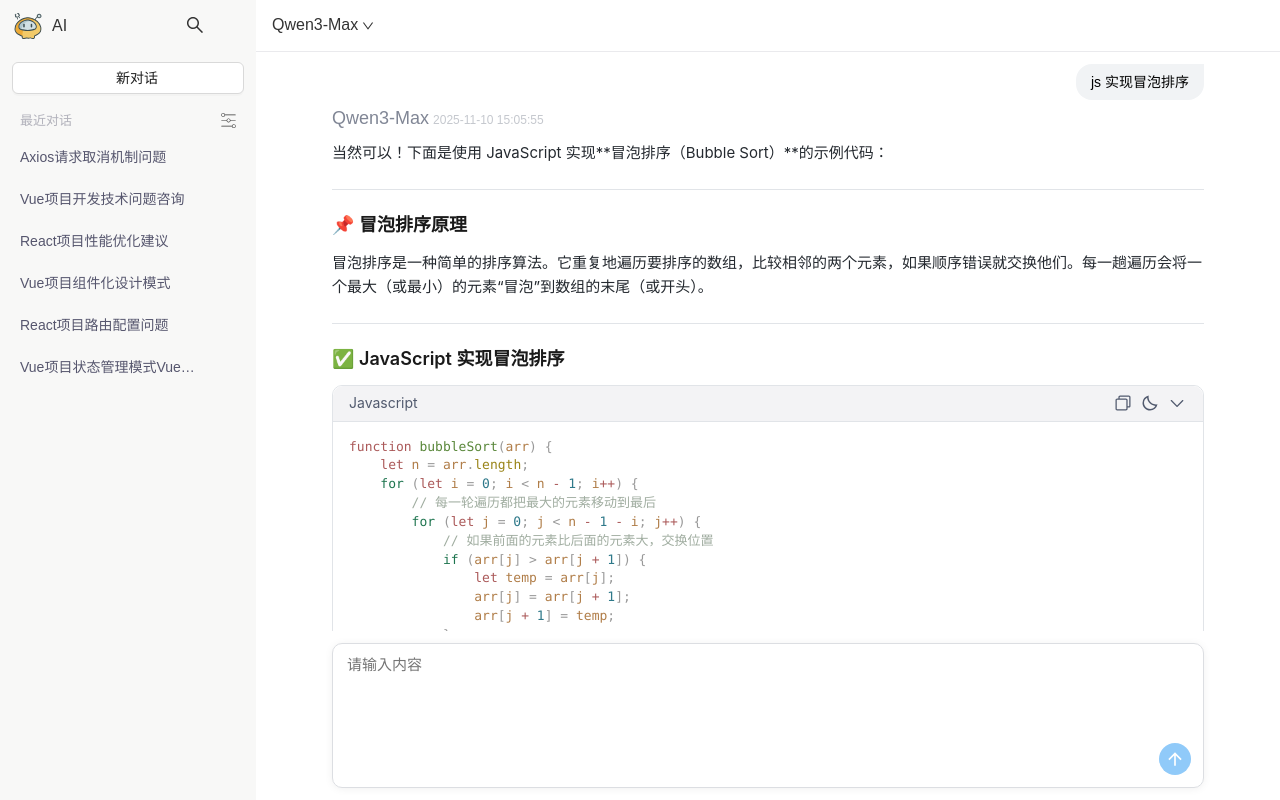
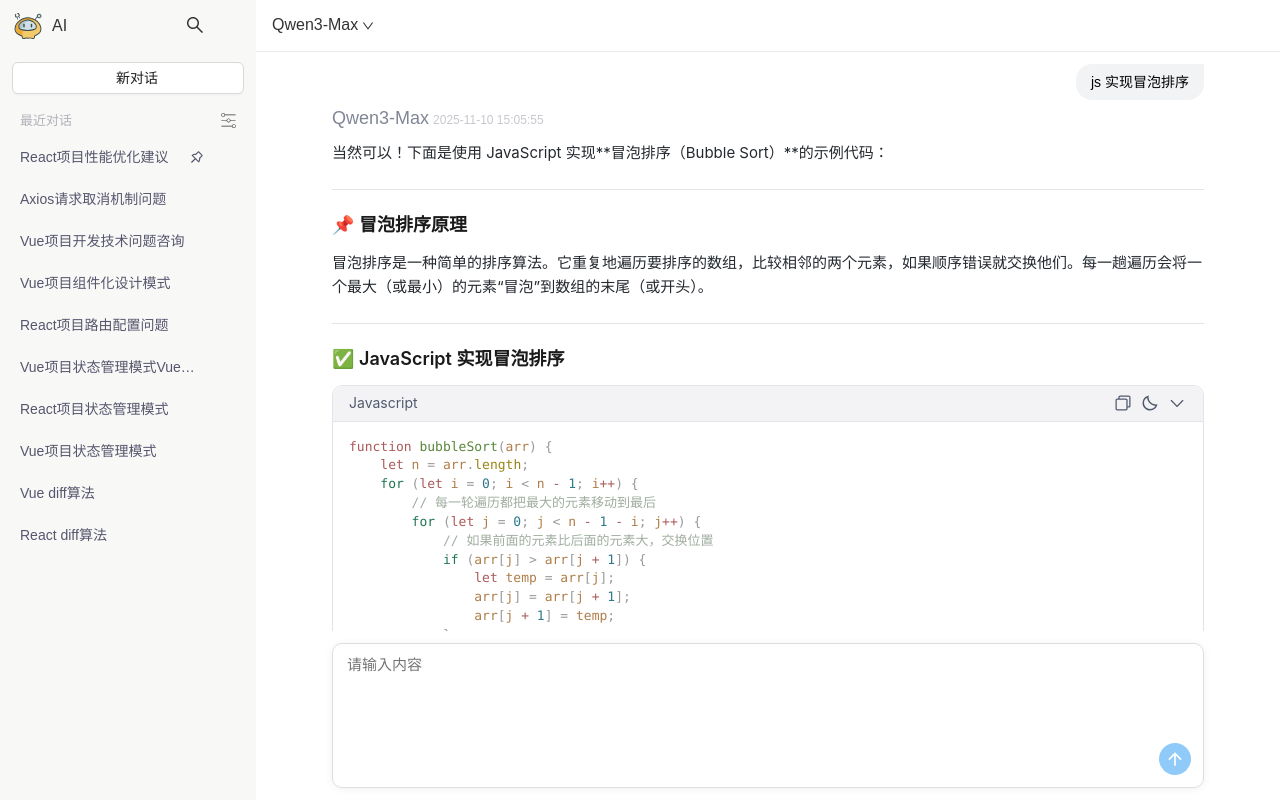
Before and after one commit to 312472644/ai-chat-completions, a Vue app: page / in a window 1280 px wide. Built offline with nearby package versions, Linux system fonts and the light colour scheme.

Commit message:
feat(mock): 添加模型列表和聊天记录列表的mock数据

```diff
--- a/src/layout/chat-list/chat-item-dropdown.vue
+++ b/src/layout/chat-list/chat-item-dropdown.vue
@@ -6,9 +6,9 @@
     <template #overlay>
       <a-menu class="chat-menu">
         <a-menu-item>
-          <view class="chat-menu-item">
+          <view class="chat-menu-item" @click="handlePinChat">
             <PushpinOutlined />
-            <span>置顶此对话</span>
+            <span>{{ props.item.isPinned ? '取消置顶' : '置顶此对话' }}</span>
           </view>
         </a-menu-item>
         <a-menu-item>
@@ -33,7 +33,7 @@
   </a-dropdown>
 </template>
 <script setup>
-import { h } from 'vue';
+import { h, defineEmits, watch } from 'vue';
 import {
   EllipsisOutlined,
   PushpinOutlined,
@@ -48,6 +48,67 @@ import {
   MenuItem as AMenuItem,
   SubMenu as ASubMenu,
 } from 'ant-design-vue';
+
+const emit = defineEmits(['pinned']);
+
+const props = defineProps({
+  item: {
+    type: Object,
+    required: true,
+    default: () => {},
+  },
+  list: {
+    type: Array,
+    required: true,
+    default: () => [],
+  },
+});
+
+let originList = [];
+
+/**
+ * 置顶对话后，需要重新排序
+ * 1、如果a,b已经置顶，那么排到数组前面后在根据originList的index排序
+ * 2、如果a,b都没有置顶，那么根据originList的index排序
+ * 3、如果a置顶,b没有置顶，那么a排到数组前面
+ * 4、如果a没有置顶,b置顶，那么b排到数组前面
+ * @param list
+ */
+function sortList(list) {
+  return list.toSorted((a, b) => {
+    const aIndex = originList.findIndex(item => item.id === a.id);
+    const bIndex = originList.findIndex(item => item.id === b.id);
+    if (a.isPinned && !b.isPinned) return -1;
+    if (!a.isPinned && b.isPinned) return 1;
+    return aIndex - bIndex;
+  });
+}
+
+function handlePinChat() {
+  const originIndex = originList.findIndex(item => item.id === props.item.id);
+  if (originIndex === -1) return;
+  const list = (props.list || []).map((item, index) => {
+    if (item.id === props.item.id) {
+      item.isPinned = !item.isPinned;
+    }
+    return item;
+  });
+  const sortedList = sortList(list);
+  const activeIndex = sortedList.findIndex(item => item.id === props.item.id);
+  emit('pinned', { activeIndex, list: sortedList });
+}
+
+watch(
+  () => props.list,
+  newVal => {
+    if (newVal.length > 0 && originList.length === 0) {
+      // 初始化时，需要根据isPinned排序
+      originList = [...newVal].map((item, index) => ({ ...item, index }));
+      emit('pinned', { activeIndex: null, list: sortList(originList) });
+    }
+  },
+  { immediate: true, deep: true }
+);
 </script>
 <style lang="scss">
 .ant-dropdown-menu-item {
--- a/src/layout/chat-list/index.vue
+++ b/src/layout/chat-list/index.vue
@@ -23,9 +23,14 @@
           :class="{ active: index === activeChatItemIndex }"
           @click="activeChatItemIndex = index"
         >
-          <div class="chat-text">{{ item.text }}</div>
+          <div class="chat-text">
+            <span class="text">{{ item.text }}</span>
+            <span v-if="item.isPinned" class="pin-icon">
+              <PushpinOutlined style="font-size: 14px" />
+            </span>
+          </div>
           <div class="chat-icon">
-            <ChatItemDropdown />
+            <ChatItemDropdown :item="item" :list="chatList" @pinned="handlePinned" />
           </div>
         </div>
         <div class="empty-item" v-else>
@@ -37,7 +42,7 @@
 </template>
 <script setup>
 import { ref, h, useTemplateRef, watch, nextTick } from 'vue';
-import { SearchOutlined, LoadingOutlined } from '@ant-design/icons-vue';
+import { SearchOutlined, LoadingOutlined, PushpinOutlined } from '@ant-design/icons-vue';
 import {
   Tooltip as ATooltip,
   Button as AButton,
@@ -60,14 +65,22 @@ const showSearch = defineModel('isSearchVisible', {
 
 const chatList = ref([]);
 const activeChatItemIndex = ref(null);
+
+function handlePinned({ activeIndex, list }) {
+  activeChatItemIndex.value = activeIndex;
+  chatList.value = list;
+}
 </script>
 <style lang="scss">
 .chat-list-box {
   height: 100%;
-  overflow: auto;
+  display: flex;
+  flex-direction: column;
   .chat-history {
     padding: 0 20px;
     overflow: auto;
+    flex: 1;
+    min-height: 0;
     .chat-title {
       display: flex;
       align-items: center;
@@ -94,6 +107,7 @@ const activeChatItemIndex = ref(null);
         cursor: pointer;
         transition: background-color 0.3s linear;
         .chat-text {
+          display: flex;
           font-size: 14px;
           color: #111133b3;
           flex: 1;
@@ -101,6 +115,12 @@ const activeChatItemIndex = ref(null);
           overflow: hidden;
           text-overflow: ellipsis;
           padding-right: 10px;
+          .text {
+            flex: 1;
+            white-space: nowrap;
+            overflow: hidden;
+            text-overflow: ellipsis;
+          }
         }
         .chat-icon {
           opacity: 0;
@@ -117,6 +137,9 @@ const activeChatItemIndex = ref(null);
             opacity: 1;
           }
         }
+      }
+      .pin-icon {
+        margin-left: 4px;
       }
       .empty-item {
         margin: 20px 0;
--- a/src/layout/chat-list/search.vue
+++ b/src/layout/chat-list/search.vue
@@ -30,6 +30,7 @@ import { Tooltip as ATooltip, Button as AButton, Input as AInput } from 'ant-des
 import ChatItemDropdown from './chat-item-dropdown.vue';
 import SvgIcon from '@/components/SvgIcon/index.vue';
 import { debounce } from '@/utils';
+import { ChatHistory } from '@/mock/index.js';
 
 const showSearch = defineModel('showSearch', {
   type: Boolean,
@@ -44,14 +45,7 @@ const SearchInput = useTemplateRef('SearchInput');
 const searchValue = ref('');
 const isLoading = ref(false);
 // 默认历史项
-const chatItems = [
-  { id: 1, text: 'Axios请求取消机制问题' },
-  { id: 2, text: 'Vue项目开发技术问题咨询' },
-  { id: 3, text: 'React项目性能优化建议' },
-  { id: 4, text: 'Vue项目组件化设计模式' },
-  { id: 5, text: 'React项目路由配置问题' },
-  { id: 6, text: 'Vue项目状态管理模式Vue项目状态管理模式' },
-];
+const chatItems = structuredClone(ChatHistory);
 
 const debounceSearchChange = debounce(handleSearchChange, 300);
 
--- a/src/layout/model/index.vue
+++ b/src/layout/model/index.vue
@@ -39,39 +39,14 @@ import { ref, computed } from 'vue';
 import { DownOutlined } from '@ant-design/icons-vue';
 import { Popover as APopover, Switch as ASwitch } from 'ant-design-vue';
 import SvgIcon from '@/components/SvgIcon/index.vue';
+import { ModelList } from '@/mock/index.js';
 
 const currentModel = ref('qwen3-max');
 const isTempChat = ref(false);
 const visible = ref(false);
 
 //TODO 从接口获取模型列表
-const modelList = ref([
-  {
-    modelName: 'Qwen3-Max',
-    modelCode: 'qwen3-max',
-    desc: '通义千问 Qwen3 最大模型，128K 上下文/128K 输出，擅长复杂推理、长文档处理与代码生成。',
-  },
-  {
-    modelName: 'Qwen3-Plus',
-    modelCode: 'qwen3-plus',
-    desc: '通义千问 Qwen3 均衡版，128K 上下文/64K 输出，兼顾性能与成本，适合通用创作与对话。',
-  },
-  {
-    modelName: 'Kimi-K2-0905',
-    modelCode: 'kimi-k2-0905',
-    desc: 'Moonshot Kimi K2-0905 高性价模型，128K 上下文/64K 输出，中文长文理解与检索总结表现优异。',
-  },
-  {
-    modelName: 'GPT-4.1',
-    modelCode: 'gpt-4.1',
-    desc: 'OpenAI GPT-4.1 高级通用模型，推理与创作能力强，支持较长上下文，适合复杂任务与工具调用。',
-  },
-  {
-    modelName: 'Gemini-1.5',
-    modelCode: 'gemini-1.5',
-    desc: 'Google Gemini 1.5 长上下文与多模态能力突出，适合检索增强与跨格式内容理解。',
-  },
-]);
+const modelList = ref(ModelList);
 
 const modelName = computed(() => {
   const model = modelList.value.find(item => item.modelCode === currentModel.value);
--- /dev/null
+++ b/src/mock/index.js
@@ -0,0 +1,46 @@
+/**
+ * 模型列表
+ */
+export const ModelList = [
+  {
+    modelName: 'Qwen3-Max',
+    modelCode: 'qwen3-max',
+    desc: '通义千问 Qwen3 最大模型，128K 上下文/128K 输出，擅长复杂推理、长文档处理与代码生成。',
+  },
+  {
+    modelName: 'Qwen3-Plus',
+    modelCode: 'qwen3-plus',
+    desc: '通义千问 Qwen3 均衡版，128K 上下文/64K 输出，兼顾性能与成本，适合通用创作与对话。',
+  },
+  {
+    modelName: 'Kimi-K2-0905',
+    modelCode: 'kimi-k2-0905',
+    desc: 'Moonshot Kimi K2-0905 高性价模型，128K 上下文/64K 输出，中文长文理解与检索总结表现优异。',
+  },
+  {
+    modelName: 'GPT-4.1',
+    modelCode: 'gpt-4.1',
+    desc: 'OpenAI GPT-4.1 高级通用模型，推理与创作能力强，支持较长上下文，适合复杂任务与工具调用。',
+  },
+  {
+    modelName: 'Gemini-1.5',
+    modelCode: 'gemini-1.5',
+    desc: 'Google Gemini 1.5 长上下文与多模态能力突出，适合检索增强与跨格式内容理解。',
+  },
+];
+
+/**
+ * 聊天记录列表
+ */
+export const ChatHistory = [
+  { id: 1, isPinned: false, text: 'Axios请求取消机制问题' },
+  { id: 2, isPinned: false, text: 'Vue项目开发技术问题咨询' },
+  { id: 3, isPinned: true, text: 'React项目性能优化建议' },
+  { id: 4, isPinned: false, text: 'Vue项目组件化设计模式' },
+  { id: 5, isPinned: false, text: 'React项目路由配置问题' },
+  { id: 6, isPinned: false, text: 'Vue项目状态管理模式Vue项目状态管理模式' },
+  { id: 7, isPinned: false, text: 'React项目状态管理模式' },
+  { id: 8, isPinned: false, text: 'Vue项目状态管理模式' },
+  { id: 9, isPinned: false, text: 'Vue diff算法' },
+  { id: 10, isPinned: false, text: 'React diff算法' },
+];
```
